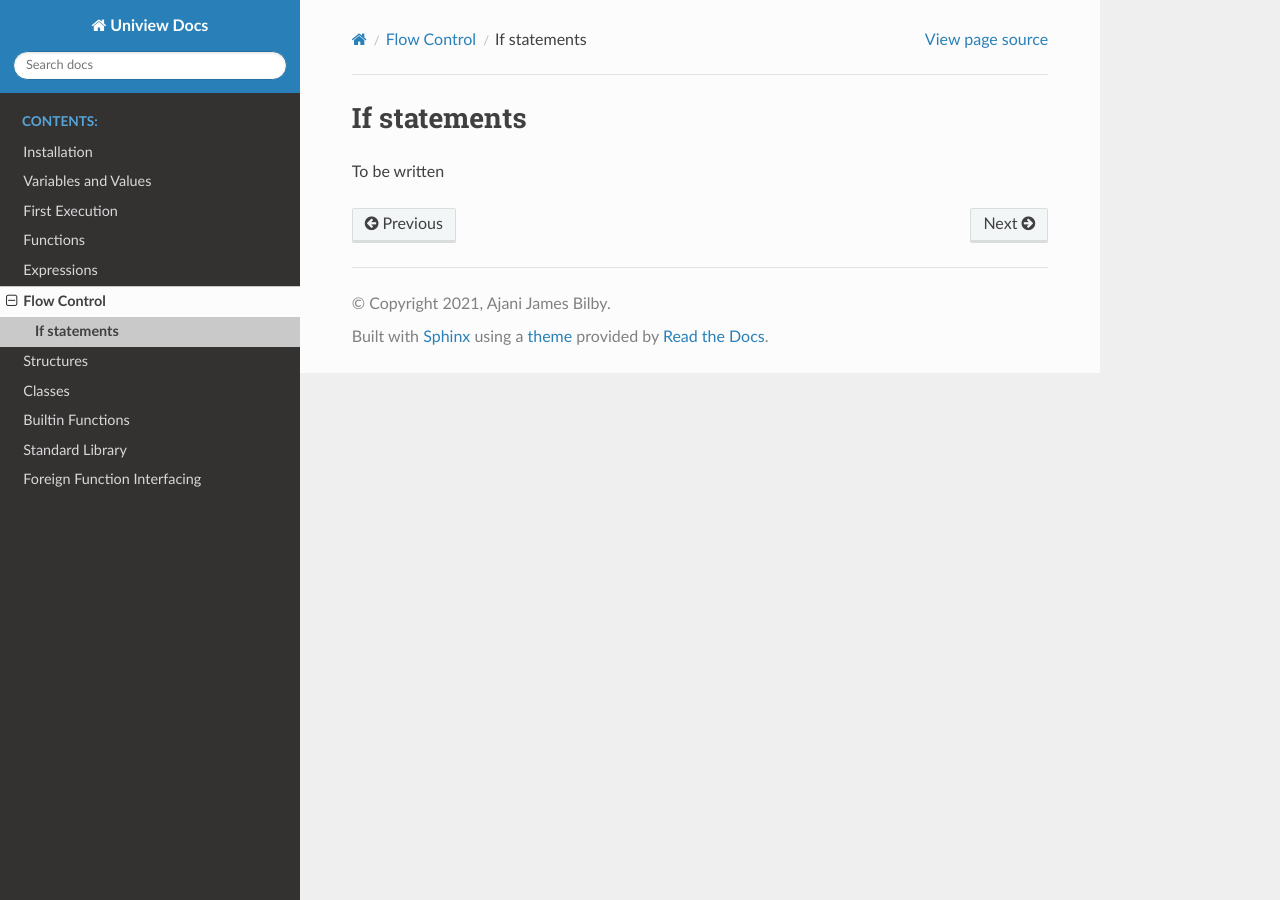
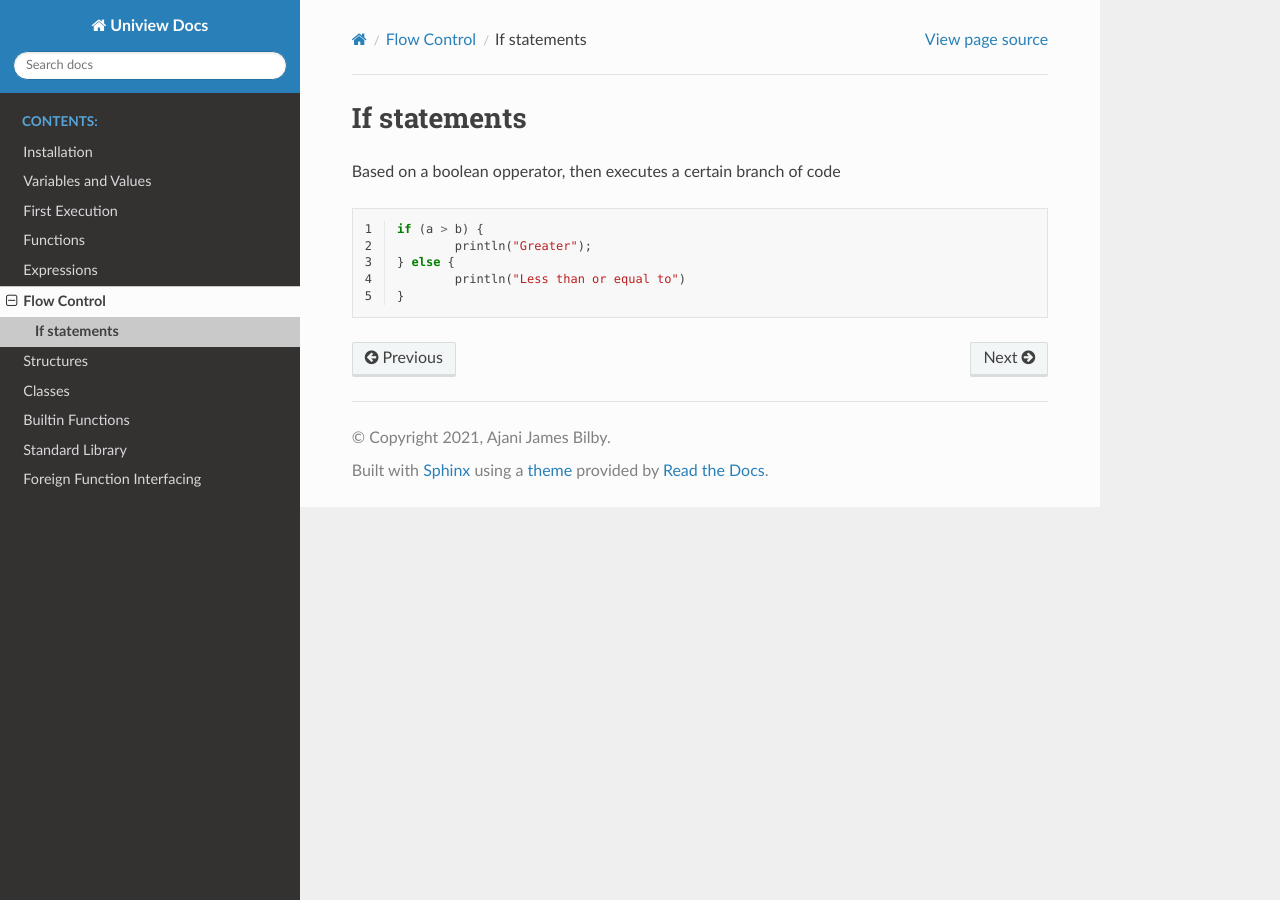
Before and after one commit to qupa-project/uniview-rtd, a Sphinx documentation site: the page built from source/flow-control/if-statements.rst, in a window 1280 px wide. Built offline with Sphinx 7.4.7 and the Read the Docs theme 2.0.0, drawn with Linux system fonts in a browser that asks for light colours.

Commit message:
Update if-statements.rst

```diff
--- a/source/flow-control/if-statements.rst
+++ b/source/flow-control/if-statements.rst
@@ -1,4 +1,13 @@
 If statements
 =============
 
-To be written
+Based on a boolean opperator, then executes a certain branch of code
+
+.. code-block::
+	:linenos:
+
+	if (a > b) {
+		println("Greater");
+	} else {
+		println("Less than or equal to")
+	}
```
